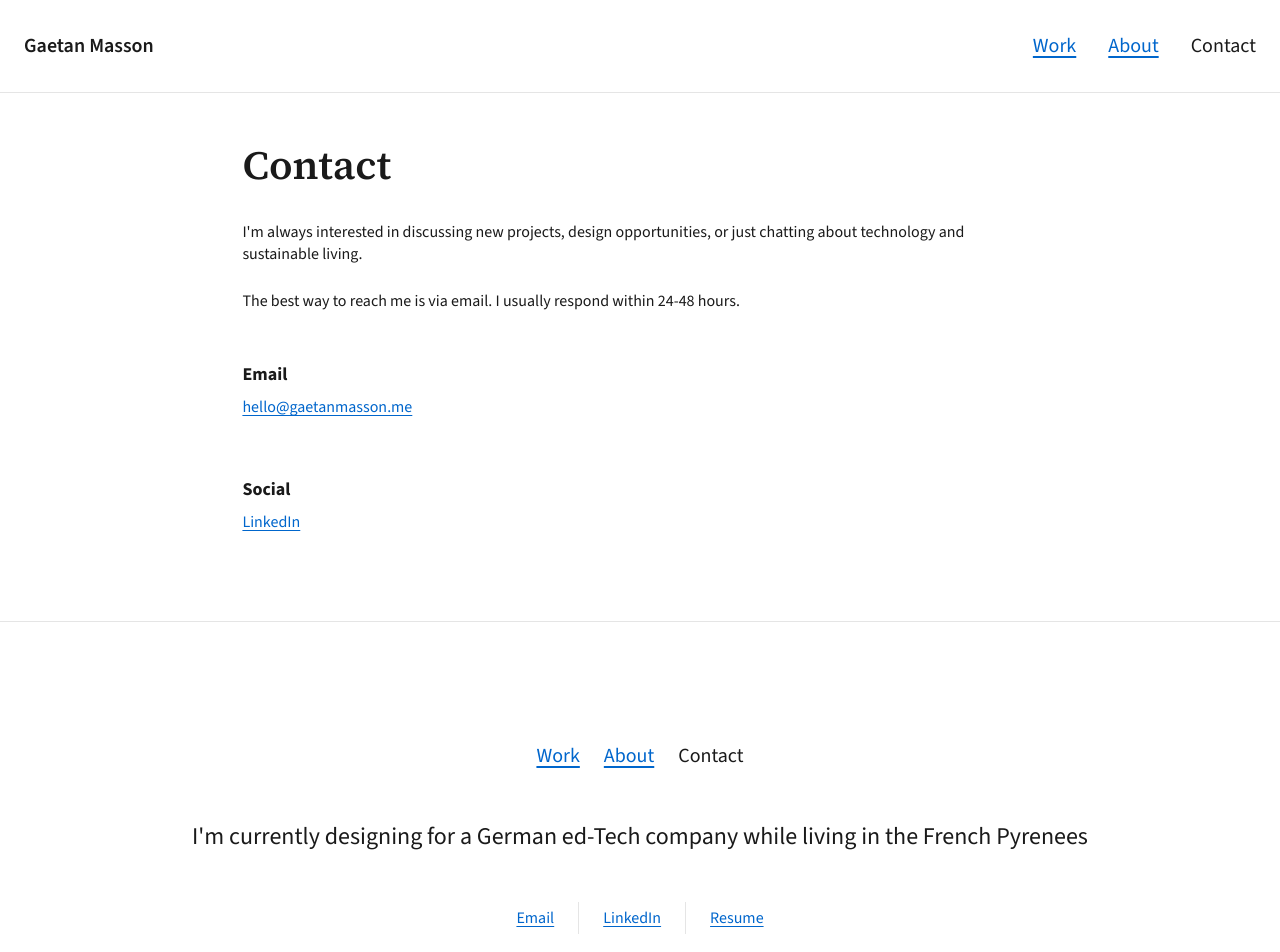
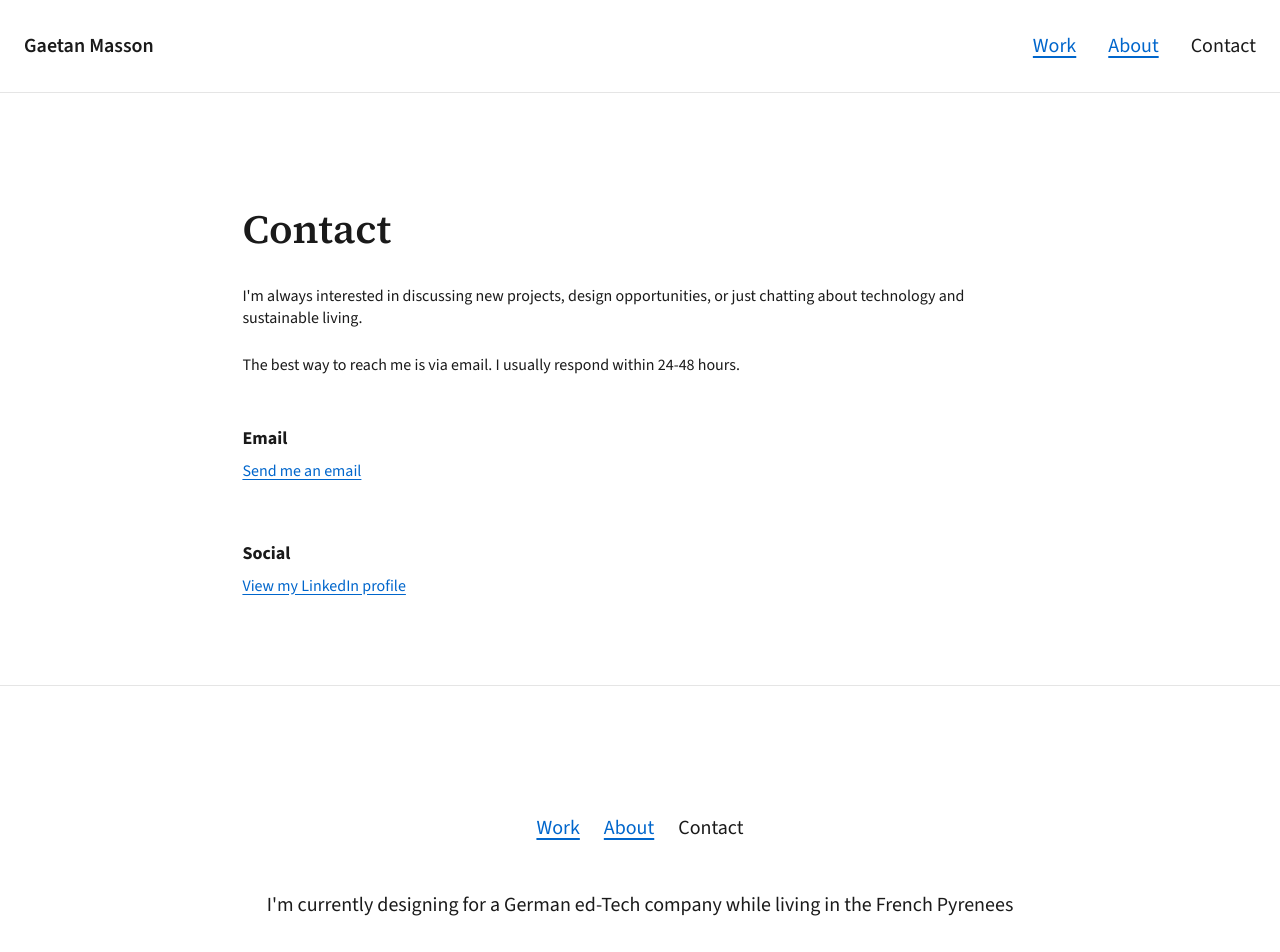
Before and after one commit to gaetan-masson-dev/gaetan-masson-portfolio, a Next.js app: page /contact in a window 1280 px wide. Shown: the top 952 px of the page. Built offline with nearby package versions, Linux system fonts and the light colour scheme.

Commit message:
Obfuscate email with encoded parts and click-to-mailto

```diff
--- a/app/about/page.tsx
+++ b/app/about/page.tsx
@@ -1,4 +1,7 @@
 import type { Metadata } from 'next'
+
+import EmailProtected from '@/components/EmailProtected'
+import { protectedEmail } from '@/lib/protected-email'
 
 export const metadata: Metadata = {
   title: 'About - Gaetan Masson',
@@ -7,7 +10,7 @@ export const metadata: Metadata = {
 
 export default function AboutPage() {
   return (
-    <div className="max-w-7xl mx-auto px-6">
+    <div className="max-w-7xl mx-auto px-6 py-16">
       <div className="mx-auto max-w-measure">
         <h1>About</h1>
 
@@ -39,8 +42,9 @@ export default function AboutPage() {
 
         <p>
           I'm always interested in discussing design, technology, or collaborating on meaningful
-          projects. Feel free to reach out via <a href="mailto:hello@gaetanmasson.me">email</a> or
-          connect with me on{' '}
+          projects. Feel free to reach out via{' '}
+          <EmailProtected user={protectedEmail.user} domain={protectedEmail.domain} label="email" />{' '}
+          or connect with me on{' '}
           <a
             href="https://www.linkedin.com/in/gaetan-masson-design"
             target="_blank"
--- a/app/contact/page.tsx
+++ b/app/contact/page.tsx
@@ -2,6 +2,7 @@ import type { Metadata } from 'next'
 
 import EmailProtected from '@/components/EmailProtected'
 import { linkTextClass } from '@/lib/link-styles'
+import { protectedEmail } from '@/lib/protected-email'
 
 export const metadata: Metadata = {
   title: 'Contact - Gaetan Masson',
@@ -10,7 +11,7 @@ export const metadata: Metadata = {
 
 export default function ContactPage() {
   return (
-    <div className="max-w-7xl mx-auto px-6">
+    <div className="max-w-7xl mx-auto px-6 py-16">
       <div className="mx-auto max-w-measure">
         <h1>Contact</h1>
 
@@ -25,7 +26,12 @@ export default function ContactPage() {
           <div>
             <strong className="block text-lg mb-2">Email</strong>
             <p>
-              <EmailProtected user="hello" domain="gaetanmasson.me" className={linkTextClass} />
+              <EmailProtected
+                user={protectedEmail.user}
+                domain={protectedEmail.domain}
+                label="Send me an email"
+                className={linkTextClass}
+              />
             </p>
           </div>
 
@@ -38,7 +44,7 @@ export default function ContactPage() {
                 rel="noopener noreferrer"
                 className={linkTextClass}
               >
-                LinkedIn
+                View my LinkedIn profile
               </a>
             </p>
           </div>
--- a/components/EmailProtected.tsx
+++ b/components/EmailProtected.tsx
@@ -1,28 +1,31 @@
 'use client'
 
-import { useEffect, useState } from 'react'
+import type { MouseEvent } from 'react'
 
 interface EmailProtectedProps {
-  user: string
-  domain: string
+  user: readonly number[]
+  domain: readonly number[]
   label?: string
   className?: string
 }
 
+function decodeEmailPart(encodedPart: readonly number[]): string {
+  return String.fromCharCode(...encodedPart)
+}
+
 export default function EmailProtected({ user, domain, label, className }: EmailProtectedProps) {
-  const [email, setEmail] = useState<string | null>(null)
+  const linkClassName = className ?? undefined
 
-  useEffect(() => {
-    setEmail(`${user}@${domain}`)
-  }, [user, domain])
+  function handleClick(event: MouseEvent<HTMLAnchorElement>) {
+    event.preventDefault()
 
-  if (!email) {
-    return <span className={className}>{label || `${user} [at] ${domain}`}</span>
+    const email = `${decodeEmailPart(user)}@${decodeEmailPart(domain)}`
+    window.location.href = `mailto:${email}`
   }
 
   return (
-    <a href={`mailto:${email}`} className={className}>
-      {label || email}
+    <a href="#" className={linkClassName} onClick={handleClick}>
+      {label || 'Reveal email'}
     </a>
   )
 }
--- a/components/SiteFooter.tsx
+++ b/components/SiteFooter.tsx
@@ -11,6 +11,7 @@ import {
   navLinkClass,
   workNavActive,
 } from '@/lib/link-styles'
+import { protectedEmail } from '@/lib/protected-email'
 
 function FooterSeparator() {
   return <div className="h-8 w-px shrink-0 bg-line mx-6" aria-hidden />
@@ -20,8 +21,7 @@ export default function SiteFooter() {
   const pathname = usePathname()
 
   return (
-    <footer className="mt-16 border-t border-line pt-12 pb-16 md:pt-[7.5rem] md:pb-[7.5rem]">
-      <div className="max-w-7xl mx-auto px-6">
+    <footer className="border-t border-line py-32 max-w-7xl mx-auto">
       <div className="max-w-wide mx-auto">
         <nav className="flex justify-center mb-12" aria-label="Footer">
           <ul className="flex list-none m-0 p-0 gap-6 text-xl">
@@ -55,15 +55,15 @@ export default function SiteFooter() {
           </ul>
         </nav>
 
-          <p className="text-center text-2xl m-0 mb-12 text-default font-sans leading-normal">
+        <p className="text-center text-xl m-0 mb-12 text-default font-sans leading-normal">
           I&apos;m currently designing for a German ed-Tech company while living in the French
           Pyrenees
         </p>
 
         <div className="flex h-8 flex-row items-center justify-center">
           <EmailProtected
-              user="hello"
-              domain="gaetanmasson.me"
+            user={protectedEmail.user}
+            domain={protectedEmail.domain}
             label="Email"
             className={linkTextClass}
           />
@@ -86,7 +86,6 @@ export default function SiteFooter() {
           </a>
         </div>
       </div>
-      </div>
     </footer>
   )
 }
--- /dev/null
+++ b/lib/protected-email.ts
@@ -0,0 +1,4 @@
+export const protectedEmail = {
+  user: [104, 101, 108, 108, 111],
+  domain: [103, 97, 101, 116, 97, 110, 109, 97, 115, 115, 111, 110, 46, 109, 101],
+} as const
```
Lines whose indentation alone changed are shown as unchanged.
